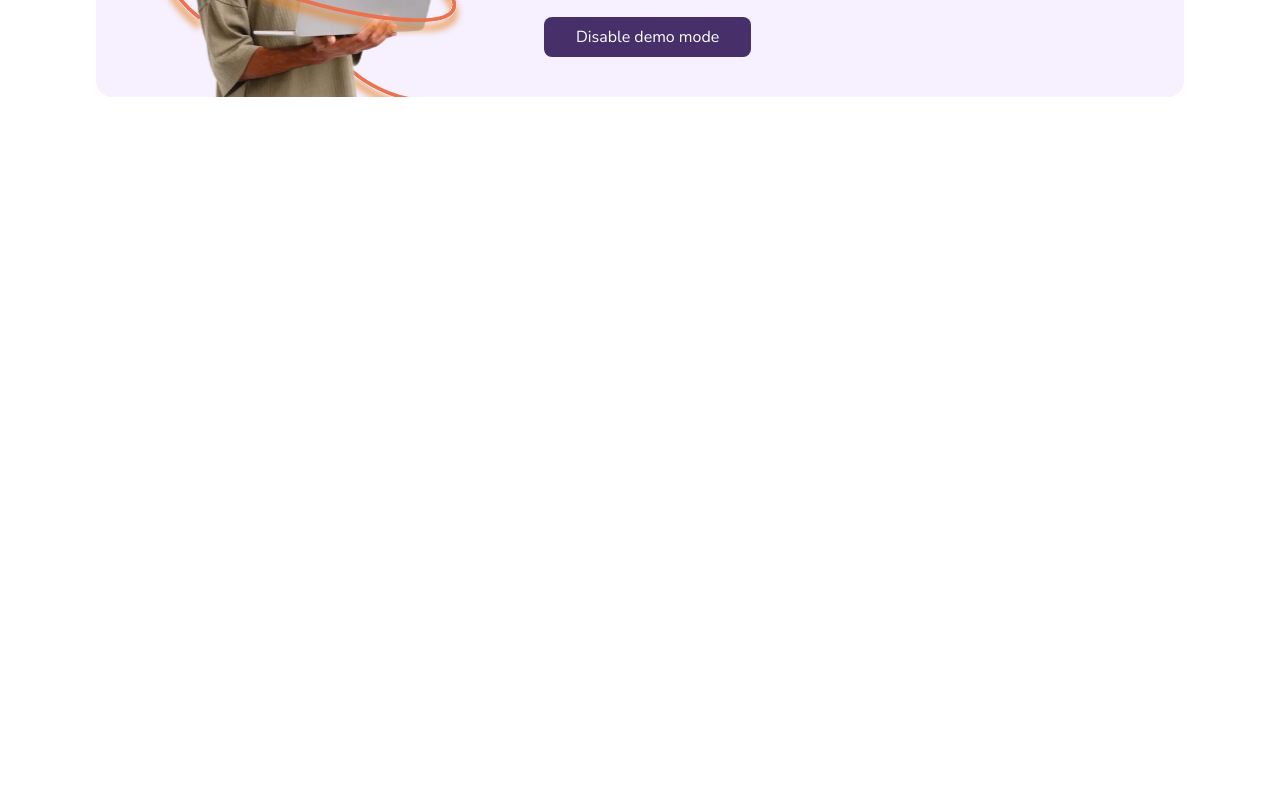
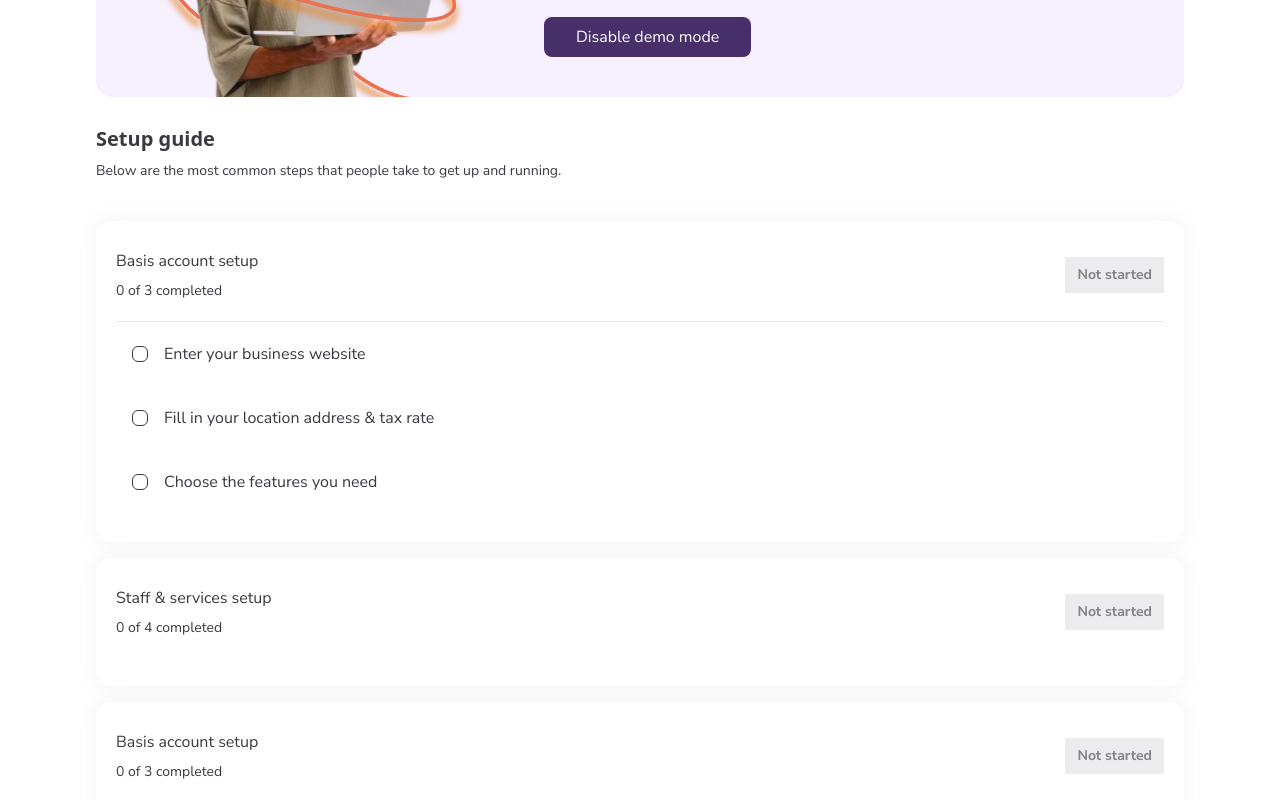
Before and after one commit to atuldedha/sniper-project-3, a React (Create React App) app: page / in a window 1280 px wide. Shown: the part 1100-1900 px from the top of the page. Before the commit the page ends 1265 px from the top, so only its background shows below. Built offline with nearby package versions, Linux system fonts and the light colour scheme.

Commit message:
steps section added

```diff
--- a/src/App.js
+++ b/src/App.js
@@ -1,5 +1,6 @@
 import Banner from "./components/Banner";
 import DemoBanner from "./components/DemoBanner";
+import SetupSection from "./components/SetupSection";
 import VideoSection from "./components/VideoSection";
 
 function App() {
@@ -19,6 +20,11 @@ function App() {
       <section className="pb-7">
         <DemoBanner />
       </section>
+
+      {/* setup section */}
+      <section className="pb-7">
+        <SetupSection />
+      </section>
     </div>
   );
 }
--- /dev/null
+++ b/src/components/SetupSection/StepCard/StepCard.js
@@ -0,0 +1,124 @@
+import React, { useEffect, useState } from "react";
+import PointsCheck from "../../PointsCheck";
+
+// each step component
+const StepCard = ({
+  steps,
+  stepTitle,
+  expanded,
+  index,
+  wholeStepCompleted,
+  setWholeStepCompleted,
+  handleCardClick,
+}) => {
+  // check state to see which items are checked
+  const [checks, setChecks] = useState(new Array(steps?.length).fill(false));
+  //   inprogress state to determine the current state of the step
+  const [inProgress, setInProgress] = useState(false);
+
+  // click handler function of checkbox of the step
+  const handleCheckboxClick = (e, index) => {
+    e.stopPropagation();
+    setChecks((prev) =>
+      prev?.map((item, i) => {
+        if (i === index) return !item;
+        else return item;
+      })
+    );
+  };
+
+  //   custom function to count number of steps completed
+  const countStepsCompleted = () => {
+    return checks.reduce((count, value) => (value ? count + 1 : count), 0);
+  };
+
+  //   useeffect tp see of the step has started or notstarted or completed
+  useEffect(() => {
+    const allFalse = checks.every((value) => value === false);
+    const allTrue = checks.every((value) => value === true);
+    if (allFalse) {
+      setInProgress(false);
+    } else if (allTrue) {
+      // all true means all steps of that step are completed
+      setWholeStepCompleted((prev) =>
+        prev.map((item, i) => {
+          if (i === index) return true;
+          else return item;
+        })
+      );
+    } else {
+      setInProgress(true);
+    }
+
+    // all are false or all are not true 1.e, not completed
+    if (allFalse || !allTrue) {
+      setWholeStepCompleted((prev) =>
+        prev.map((item, i) => {
+          if (i === index) return false;
+          else return item;
+        })
+      );
+    }
+  }, [checks, index, setWholeStepCompleted]);
+
+  return (
+    <div
+      className="flex flex-col bg-white px-5 py-7 items-start w-full rounded-2xl shadow-large cursor-pointer"
+      onClick={() => handleCardClick(index)}
+    >
+      {/* headng */}
+      <div className="flex items-center justify-between pb-5 w-full">
+        {/* left content */}
+        <div className="flex flex-col items-start">
+          <span className="font-nuni font-extarbold text-base text-gray1 block pb-2">
+            {stepTitle}
+          </span>
+          <span className="font-nuni font-normal text-xs md:text-sm text-gray1">
+            {countStepsCompleted()} of {steps?.length} completed
+          </span>
+        </div>
+        {/* right button */}
+        <button
+          className={`px-3 py-2 w-max ${
+            inProgress || wholeStepCompleted
+              ? "bg-green2 text-green1"
+              : "text-gray2 bg-gray4"
+          } font-nuni font-bold text-sm`}
+        >
+          {wholeStepCompleted
+            ? "Completed"
+            : inProgress
+            ? "In progress"
+            : "Not started"}
+        </button>
+      </div>
+
+      {/* only show these when cards clicked */}
+      {expanded ? (
+        <div className="flex flex-col w-full">
+          {/* divider */}
+          <div className="w-full border-b border-b-white1" />
+
+          {steps?.map((point, index) => (
+            <div
+              key={index}
+              className="w-full py-5 px-4 cursor-pointer hover:bg-pink2 hover:rounded-lg"
+              onClick={(e) => handleCheckboxClick(e, index)}
+            >
+              <PointsCheck
+                text={point}
+                checked={checks[index]}
+                index={index}
+                handleCheckboxClick={handleCheckboxClick}
+              />
+            </div>
+          ))}
+        </div>
+      ) : (
+        ""
+      )}
+    </div>
+  );
+};
+
+export default StepCard;
--- /dev/null
+++ b/src/components/SetupSection/index.js
@@ -0,0 +1,66 @@
+import React, { useEffect, useState } from "react";
+import StepCard from "./StepCard/StepCard";
+// static data for steps
+import { setupGuideSteps } from "./staticData";
+
+// setup seatcion
+const SetupSection = () => {
+  // state to manage card expanding
+  const [expandStepCard, setExpandStepCard] = useState(
+    new Array(setupGuideSteps?.length).fill(false)
+  );
+  //   state tp check which steos are completed
+  const [wholeStepCompleted, setWholeStepCompleted] = useState(
+    new Array(setupGuideSteps?.length).fill(false)
+  );
+
+  //   by default expand the 1 step
+  useEffect(() => {
+    setExpandStepCard((prev) =>
+      prev.map((item, i) => {
+        if (i === 0) return true;
+        else return item;
+      })
+    );
+  }, []);
+
+  //   click handler function to expand card
+  const handleStepCardClick = (index) => {
+    setExpandStepCard((prev) =>
+      prev?.map((item, i) => {
+        if (i === index) return !item;
+        else return item;
+      })
+    );
+  };
+  return (
+    <div className="flex flex-col">
+      {/* heading */}
+      <h1 className="text-gray1 text-xl fint-nuni font-extrabold block pb-2">
+        Setup guide
+      </h1>
+      {/* para */}
+      <p className="font-normal font-nuni text-sm text-gray1 block pb-10">
+        Below are the most common steps that people take to get up and running.
+      </p>
+
+      {/* steps */}
+      <div className="flex flex-col w-full space-y-4">
+        {setupGuideSteps?.map((guide, index) => (
+          <StepCard
+            key={guide.id}
+            stepTitle={guide.stepTitle}
+            steps={guide?.steps}
+            index={index}
+            expanded={expandStepCard[index]}
+            handleCardClick={handleStepCardClick}
+            setWholeStepCompleted={setWholeStepCompleted}
+            wholeStepCompleted={wholeStepCompleted[index]}
+          />
+        ))}
+      </div>
+    </div>
+  );
+};
+
+export default SetupSection;
--- /dev/null
+++ b/src/components/SetupSection/staticData.js
@@ -0,0 +1,109 @@
+export const setupGuideSteps = [
+  {
+    id: 1,
+    stepTitle: "Basis account setup",
+    steps: [
+      "Enter your business website",
+      "Fill in your location address & tax rate",
+      "Choose the features you need",
+    ],
+  },
+  {
+    id: 2,
+    stepTitle: "Staff & services setup",
+    steps: [
+      "Add your staff member",
+      "Add work hours for your staff members",
+      "Add your services",
+      "Assign services to staff members",
+    ],
+  },
+  {
+    id: 3,
+    stepTitle: "Basis account setup",
+    steps: [
+      "Enter your business website",
+      "Fill in your location address & tax rate",
+      "Choose the features you need",
+    ],
+  },
+  {
+    id: 4,
+    stepTitle: "Basis account setup",
+    steps: [
+      "Enter your business website",
+      "Fill in your location address & tax rate",
+      "Choose the features you need",
+    ],
+  },
+  {
+    id: 5,
+    stepTitle: "Basis account setup",
+    steps: [
+      "Enter your business website",
+      "Fill in your location address & tax rate",
+      "Choose the features you need",
+    ],
+  },
+];
+
+// export const setupGuideSteps = [
+//     {
+//       id: 1,
+//       stepTitle: "Basis account setup",
+//       steps: [
+//         { stepName: "Enter your business website", isCompleted: false },
+//         {
+//           stepName: "Fill in your location address & tax rate",
+//           isCompleted: false,
+//         },
+//         { stepName: "Choose the features you need", isCompleted: false },
+//       ],
+//     },
+//     {
+//       id: 2,
+//       stepTitle: "Staff & services setup",
+//       steps: [
+//         { stepName: "Add your staff member", isCompleted: false },
+//         { stepName: "Add work hours for your staff members", isCompleted: false },
+//         { stepName: "Add your services", isCompleted: false },
+//         { stepName: "Assign services to staff members", isCompleted: false },
+//       ],
+//     },
+//     {
+//       id: 3,
+//       stepTitle: "Data Transfer",
+//       steps: [
+//         { stepName: "Enter your business website", isCompleted: false },
+//         {
+//           stepName: "Fill in your location address & tax rate",
+//           isCompleted: false,
+//         },
+//         { stepName: "Choose the features you need", isCompleted: false },
+//       ],
+//     },
+//     {
+//       id: 4,
+//       stepTitle: "Payment Setup",
+//       steps: [
+//         { stepName: "Enter your business website", isCompleted: false },
+//         {
+//           stepName: "Fill in your location address & tax rate",
+//           isCompleted: false,
+//         },
+//         { stepName: "Choose the features you need", isCompleted: false },
+//       ],
+//     },
+//     {
+//       id: 5,
+//       stepTitle: "Getting ready for launch",
+//       steps: [
+//         { stepName: "Enter your business website", isCompleted: false },
+//         {
+//           stepName: "Fill in your location address & tax rate",
+//           isCompleted: false,
+//         },
+//         { stepName: "Choose the features you need", isCompleted: false },
+//       ],
+//     },
+//   ];
--- a/tailwind.config.js
+++ b/tailwind.config.js
@@ -13,7 +13,9 @@ module.exports = {
         gray1: "#3B3840",
         gray2: "#838187",
         gray3: "#3A3A3A",
+        gray4: "#ECEBEE",
         green1: "#48BA6F",
+        green2: "#D9F8E3",
         borderPurple: "#461E8533",
       },
       fontFamily: {
```
